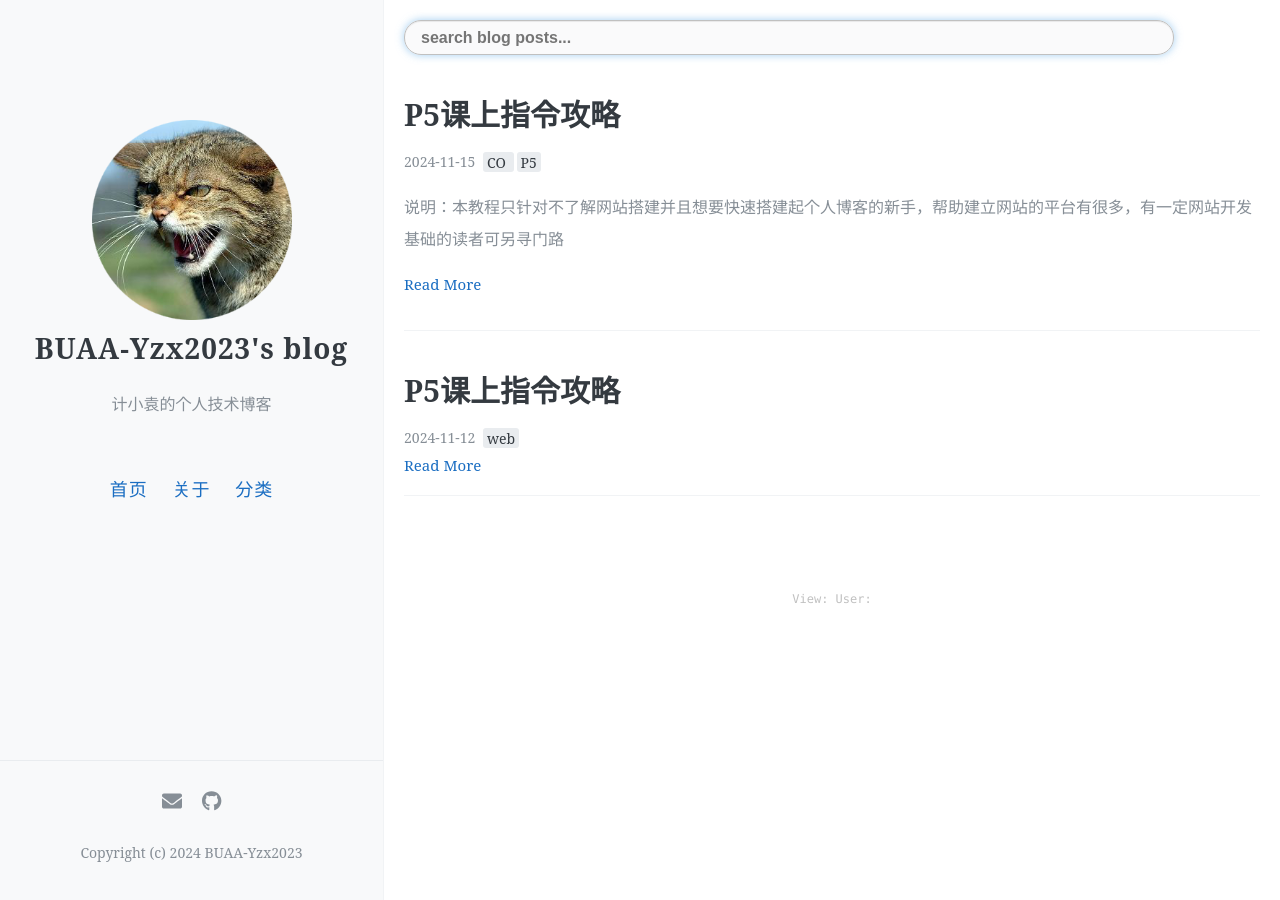
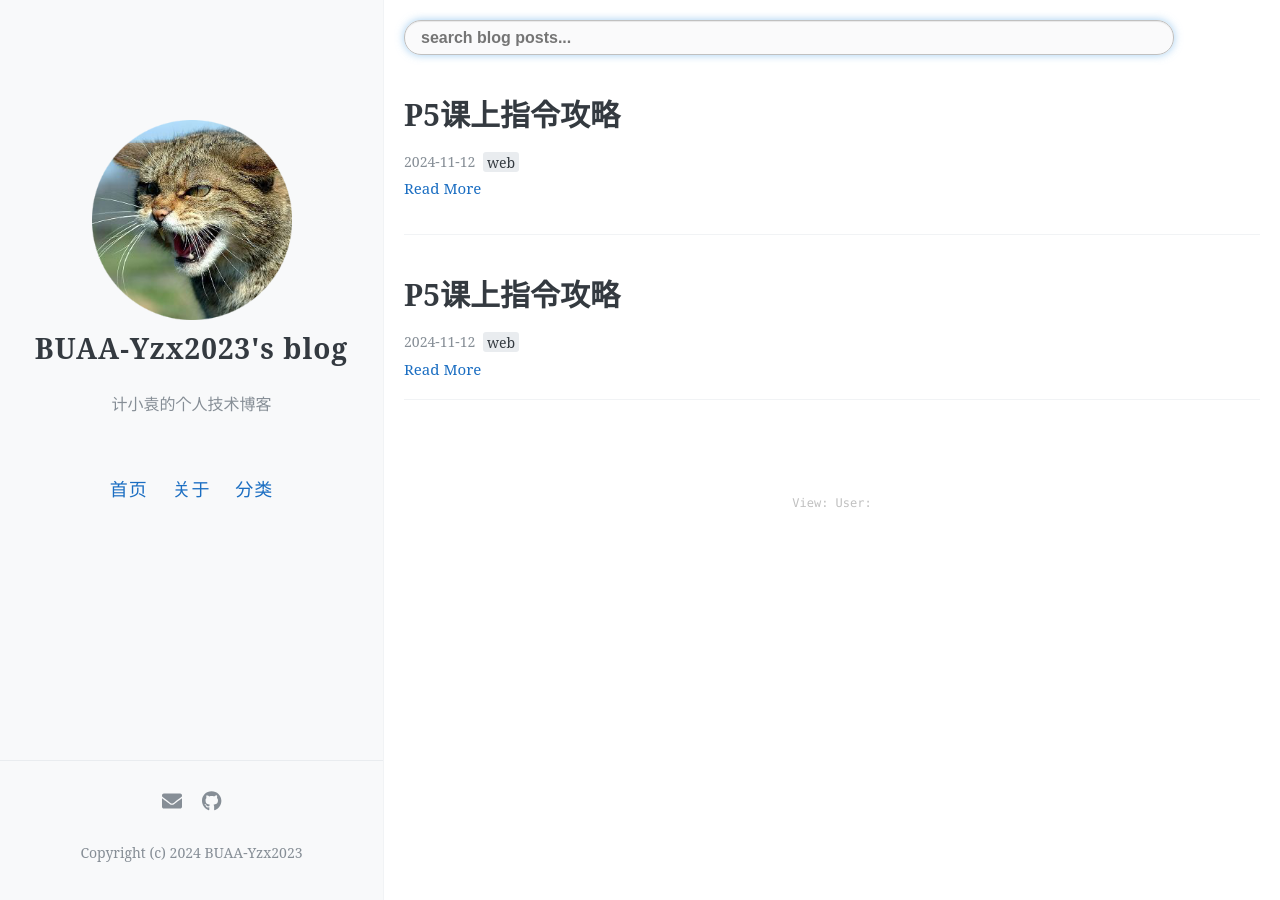
Before and after one commit to pianfan/pianfan.github.io, a Jekyll site: the page built from index.html, in a window 1280 px wide. Built offline with Jekyll 4.4.1, drawn with Linux system fonts in a browser that asks for light colours; the list of posts is cut into pages by our own code; comment, search, counter and statistics services are not loaded.

Commit message:
Update 2024-11-15-bulid_own_website.md

```diff
--- a/_posts/2024-11-15-bulid_own_website.md
+++ b/_posts/2024-11-15-bulid_own_website.md
@@ -1,13 +1,12 @@
 ---
 layout: post
 title: "P5课上指令攻略"
-date:   2024-11-15
-tags: [CO, P5]
+date:   2024-11-12
+tags: [web]
 comments: true
 author: BUAA-Yzx2023
 ---
 
-###### 说明：本教程只针对不了解网站搭建并且想要快速搭建起个人博客的新手，帮助建立网站的平台有很多，有一定网站开发基础的读者可另寻门路
 
 <!-- more -->
 
```
